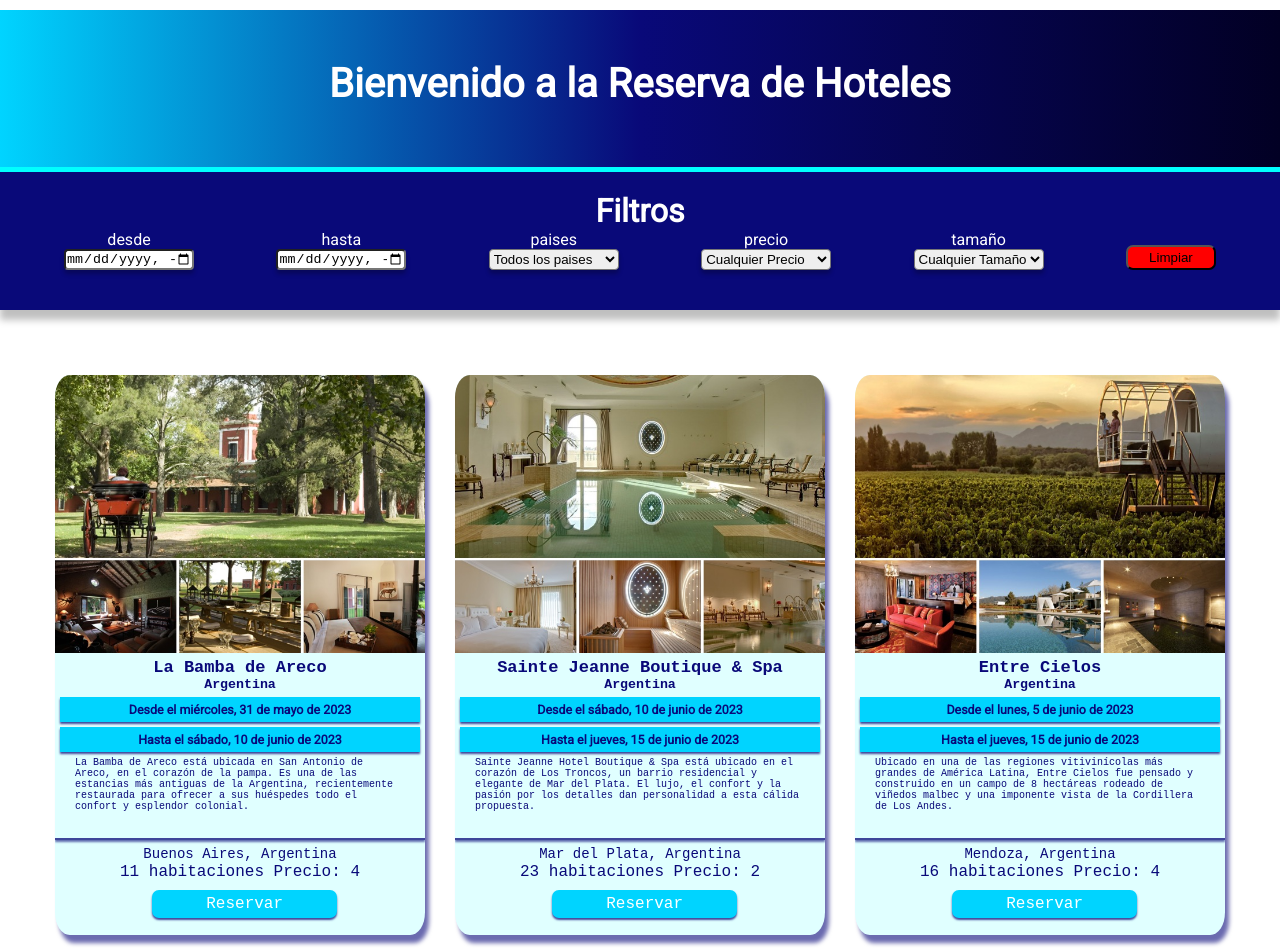
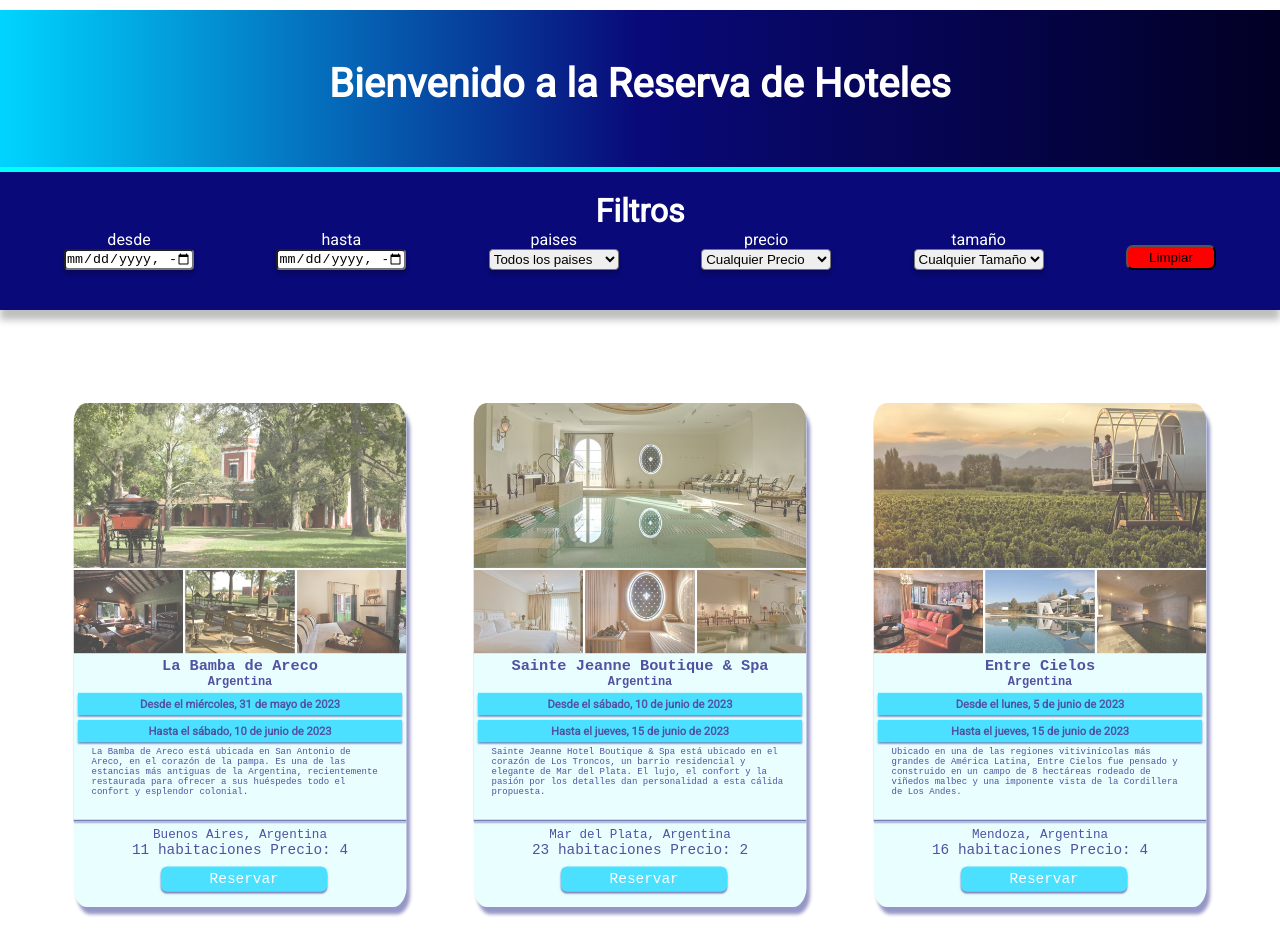
Before and after one commit to GregoryGalicio/filtrado-hoteles, a React (Create React App) app: page / in a window 1280 px wide. Shown: the top 952 px of the page. Built offline with nearby package versions, Linux system fonts and the light colour scheme.

Commit message:
push the animations in CSS

```diff
--- a/src/components/Footer/Footer.scss
+++ b/src/components/Footer/Footer.scss
@@ -6,7 +6,7 @@
   position: relative;
   bottom: 0;
   width: 100%;
-  margin-top: 20px;
+  margin-top: 40px;
   box-shadow: 0px 10px 7px rgba(0, 0, 0, 0.25);
 }
 .main-footer p{
--- a/src/components/Hotel/Hotel.jsx
+++ b/src/components/Hotel/Hotel.jsx
@@ -33,7 +33,7 @@ function Hotel({
   );
 
   return (
-    <div className="Hotel">
+    <section className="Hotel">
       <section className="containerImageDescription">
         <div className="image">
           <img width="100%" src={photo} alt={name} />
@@ -64,7 +64,7 @@ function Hotel({
       <section onClick={manejarClick} className="btnBook">
         <span className="label">Reservar</span>
       </section>
-    </div>
+    </section>
   );
 }
 
--- a/src/components/Hotel/Hotel.scss
+++ b/src/components/Hotel/Hotel.scss
@@ -1,5 +1,5 @@
-:root{
-  --blue:#00d4ff;
+:root {
+  --blue: #00d4ff;
 }
 .Hotel {
   display: flex;
@@ -7,67 +7,77 @@
   align-items: center;
   width: 370px;
   height: 560px;
-  color: rgba(9,9,121,1);
+  color: rgba(9, 9, 121, 1);
   background-color: lightcyan;
-  margin:15px;
+  margin: 15px;
   margin-bottom: 15px;
   box-shadow: 4px 8px 4px rgba(9, 9, 121, 0.6);
   border-radius: 4%;
-  overflow: hidden;/*este estilo hace que los hijos de ese box tengan como limite al padre y sus estilos en este caso el border radius*/
+  overflow: hidden;
+  transform: scale(0.9);
+  opacity: 0.7;
+  /*este estilo hace que los hijos de ese box tengan como limite al padre y sus estilos en este caso el border radius*/
   //font-family: sans-serif;
 
+  &:hover {
+    transform: scale(1.1);
+    cursor: pointer;
+    opacity: 1;
+    // animation: rotate 1s infinite;
+  }
+
+  @keyframes rotate {
+    0% {
+      transform: rotate(0deg);
+    }
+    100% {
+      transform: rotate(180deg);
+    }
+  }
   .containerImageDescription {
     height: 465px;
     overflow: auto;
-    border-bottom: 2px solid rgba(9,9,121,0.75);
+    border-bottom: 2px solid rgba(9, 9, 121, 0.75);
     box-shadow: 0px 2px 2px rgba(9, 9, 121, 0.6);
     margin-bottom: 5px;
-
   }
   .containerImageDescription h3 {
-  font-size: 17px;
-
+    font-size: 17px;
   }
-  .image{
-    width:100%;
-
+  .image {
+    width: 100%;
   }
 
-  .from{
-
+  .from {
     font-size: 15px;
     font-family: roboto;
-    width:"100%";
-    background-color:var(--blue);
+    width: "100%";
+    background-color: var(--blue);
     margin: 5px;
     padding: 5px;
-    box-shadow: 0px 2px 2px rgba(9,9,121, 0.75);
+    box-shadow: 0px 2px 2px rgba(9, 9, 121, 0.75);
     // color: white;
-
   }
 
-  .to{
+  .to {
     font-size: 15px;
     font-family: roboto;
-    width:"100%";
-    background-color:var(--blue);
+    width: "100%";
+    background-color: var(--blue);
     margin: 5px;
     padding: 5px;
-    box-shadow: 0px 2px 2px rgba(9,9,121, 0.75);
+    box-shadow: 0px 2px 2px rgba(9, 9, 121, 0.75);
     // color: white;
-
   }
-  .description{
+  .description {
     font-size: 10px;
     // border: solid 1px purple;
     margin: 5px 20px 0px 20px;
     text-align: left;
     //font-family: sans-serif;
-
   }
 
-
-  .cityInformation{
+  .cityInformation {
     font-size: 14px;
   }
 
@@ -80,18 +90,34 @@
 
   .btnBook {
     width: 50%;
-    background-color:var(--blue);
+    background-color: var(--blue);
     padding: 5px 0;
     margin-left: 2.5%;
     margin-top: 2.5%;
-    border-radius:7px;
+    border-radius: 7px;
     color: white;
-    box-shadow: 0px 2px 2px rgba(9,9,121, 0.75);
+    box-shadow: 0px 2px 2px rgba(9, 9, 121, 0.75);
 
     &:hover {
       cursor: pointer;
       background-color: rgb(42, 42, 252);
-      color:white
+      color: white;
+      transform: scale(1.1);
+      animation: latido 2s infinite alternate;
+    }
+    @keyframes latido {
+      0% {
+        background-color: var(--blue);
+        transform: scale(1.1);
+      }
+      50% {
+        background-color: rgb(42, 42, 252);
+        transform: scale(1.3);
+      }
+      100% {
+        background-color: rgb(9, 9, 121);
+        transform: scale(1.1);
+      }
     }
   }
 }
```
